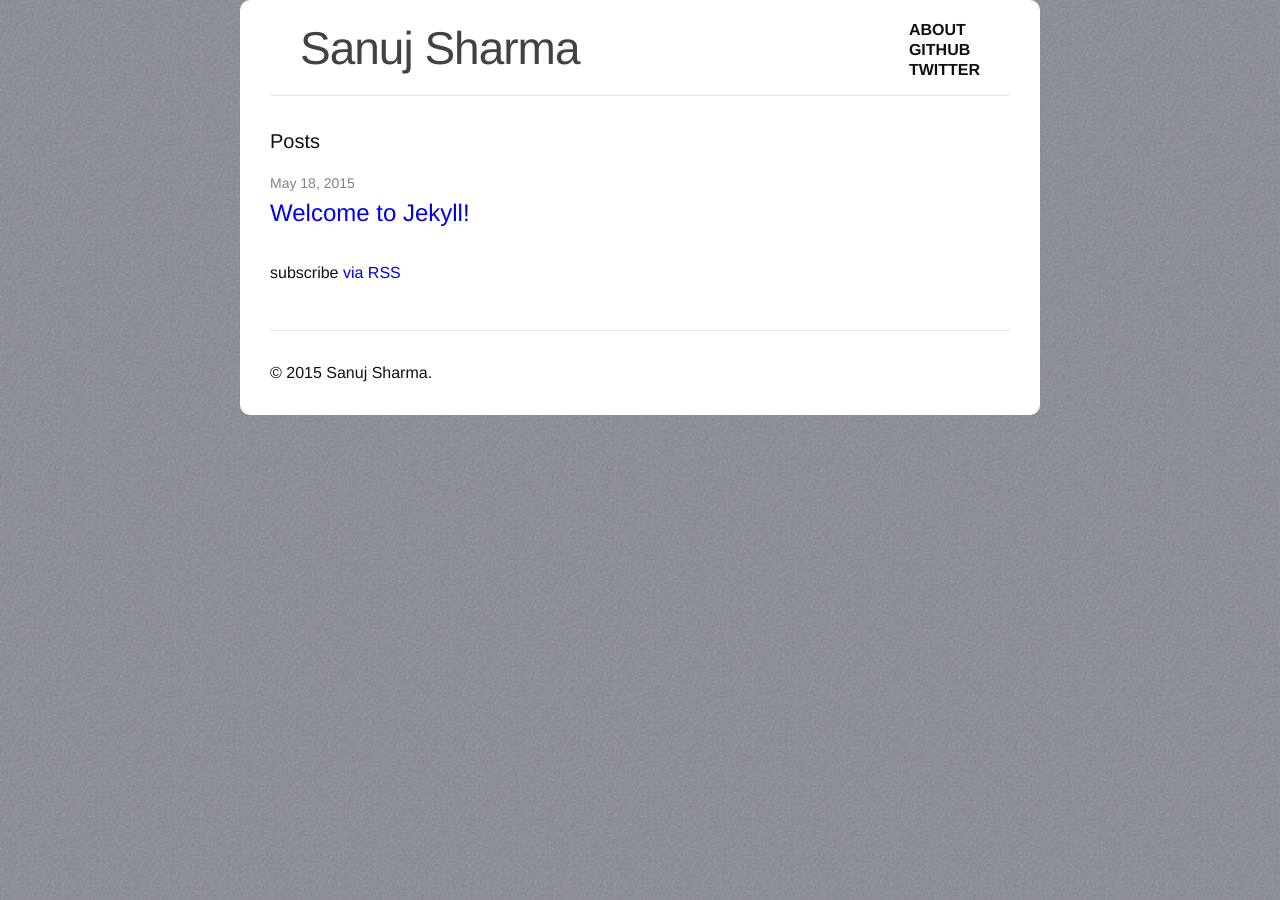
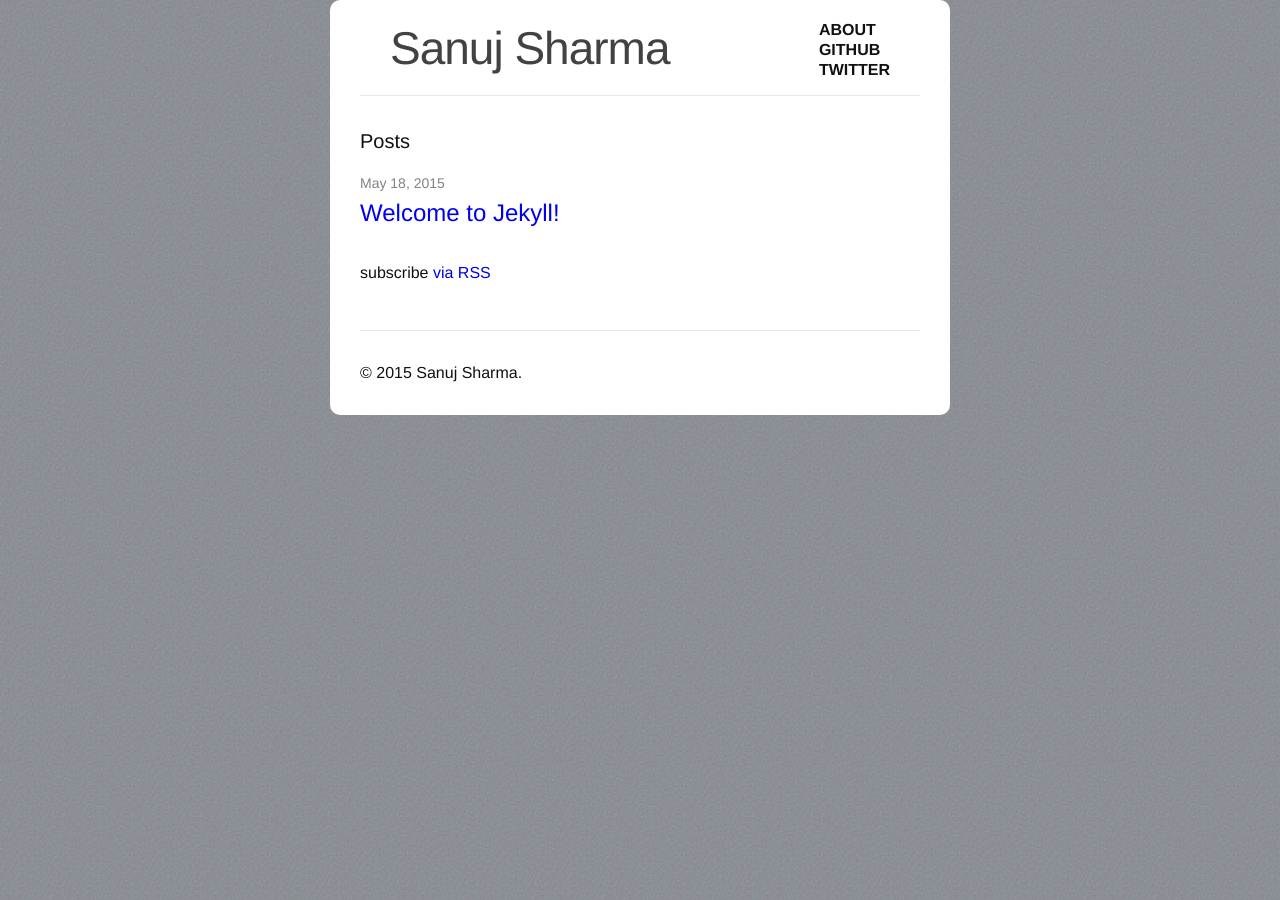
Before and after one commit to sanuj/sanuj.github.io-old, a Jekyll site: the page built from index.html, in a window 1280 px wide. Built offline with Jekyll 4.4.1, drawn with Linux system fonts in a browser that asks for light colours.

Commit message:
Make the wrapper thinner

```diff
--- a/_sass/_base.scss
+++ b/_sass/_base.scss
@@ -170,8 +170,8 @@ pre {
 .wrapper {
     background-color: $foreground-color;
     border-radius: 10px;
-    max-width: -webkit-calc(#{$content-width} - (#{$spacing-unit} * 2));
-    max-width:         calc(#{$content-width} - (#{$spacing-unit} * 2));
+    max-width: -webkit-calc(#{$content-width} - (#{$spacing-unit} * 8));
+    max-width:         calc(#{$content-width} - (#{$spacing-unit} * 8));
     margin-right: auto;
     margin-left: auto;
     padding-right: $spacing-unit;
```
